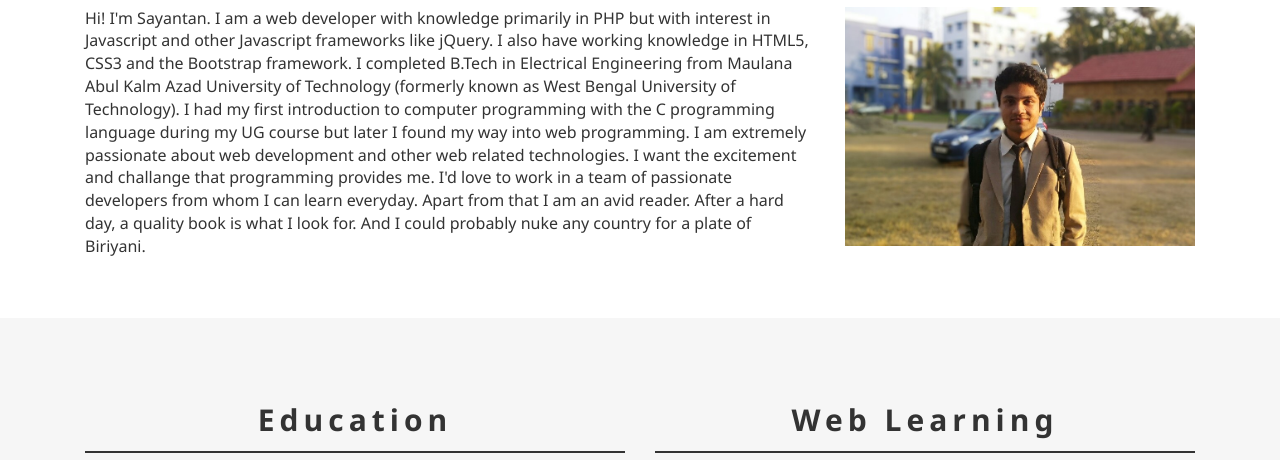
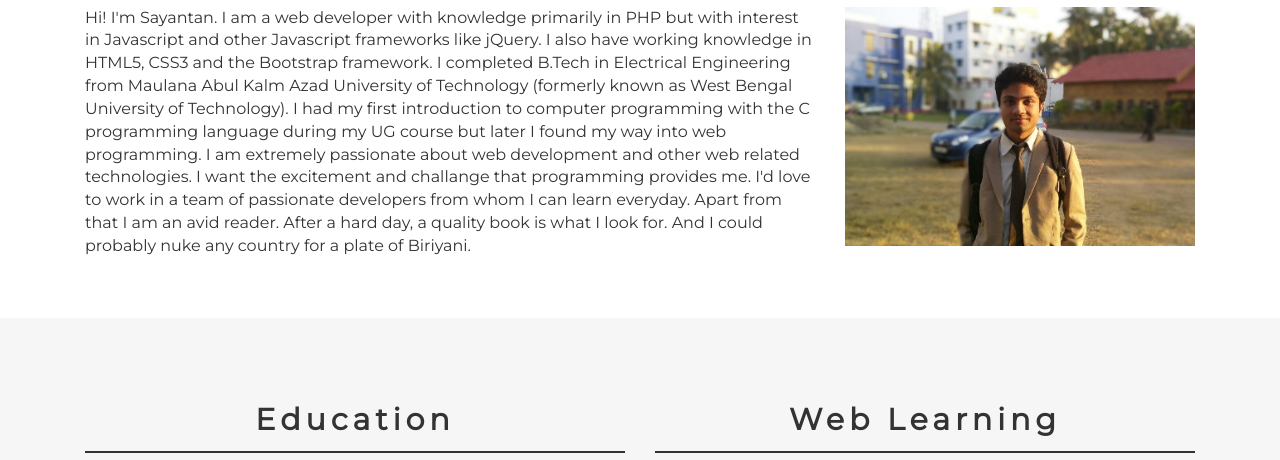
Before and after one commit to iamsayantan/iamsayantan.github.io, a plain HTML site: page index.html in a window 1280 px wide. Shown: the part 657-1117 px from the top of the page. Drawn offline with Linux system fonts and the light colour scheme.

Commit message:
update fonts and fix css erros

```diff
--- a/bootstrap/css/main.css
+++ b/bootstrap/css/main.css
@@ -5,7 +5,7 @@ Date: 16-06-2016
 
  body {
  	margin:0;
- 	font-family: Segoe UI;
+ 	font-family: 'Montserrat';
  }
 
  a:hover {
@@ -321,10 +321,10 @@ Date: 16-06-2016
 }
 
 .project h3 {
-	//color: #1199c3;
+	/* color: #1199c3; */
 	padding:10px;
-	//text-align: center;
-	//border-bottom: 2px solid #1199c3;
+	/* text-align: center; */
+	/* border-bottom: 2px solid #1199c3; */
 }
 
 .project-screenshot {
@@ -334,7 +334,7 @@ Date: 16-06-2016
 }
 
 .project-screenshot img {
-	//border: 1px solid #a1a1a1;
+	/* border: 1px solid #a1a1a1; */
 	padding: 20px;
 }
 
@@ -350,7 +350,7 @@ Date: 16-06-2016
 
 /* Footer */
 .footer {
-	//background: rgba(0, 0, 0, 0) radial-gradient(circle at center center , #43697c 10%, #1f313a 100%) repeat scroll 0 0;
+	/* background: rgba(0, 0, 0, 0) radial-gradient(circle at center center , #43697c 10%, #1f313a 100%) repeat scroll 0 0; */
 	background-color: #484848;
     color: white;
 }
--- a/index.html
+++ b/index.html
@@ -8,6 +8,7 @@ Author: Sayantan Das
         <title>Sayantan Das</title>
         <link rel="stylesheet" type="text/css" href="bootstrap/css/bootstrap.min.css">
         <link rel="stylesheet" type="text/css" href="bootstrap/css/main.css">
+        <link href='https://fonts.googleapis.com/css?family=Montserrat' rel='stylesheet'>
         <script src="bootstrap/js/jquery-1.10.2.js"></script>
         <script src="bootstrap/js/bootstrap.min.js"></script>
         <script src="bootstrap/js/app.js"></script>
```
